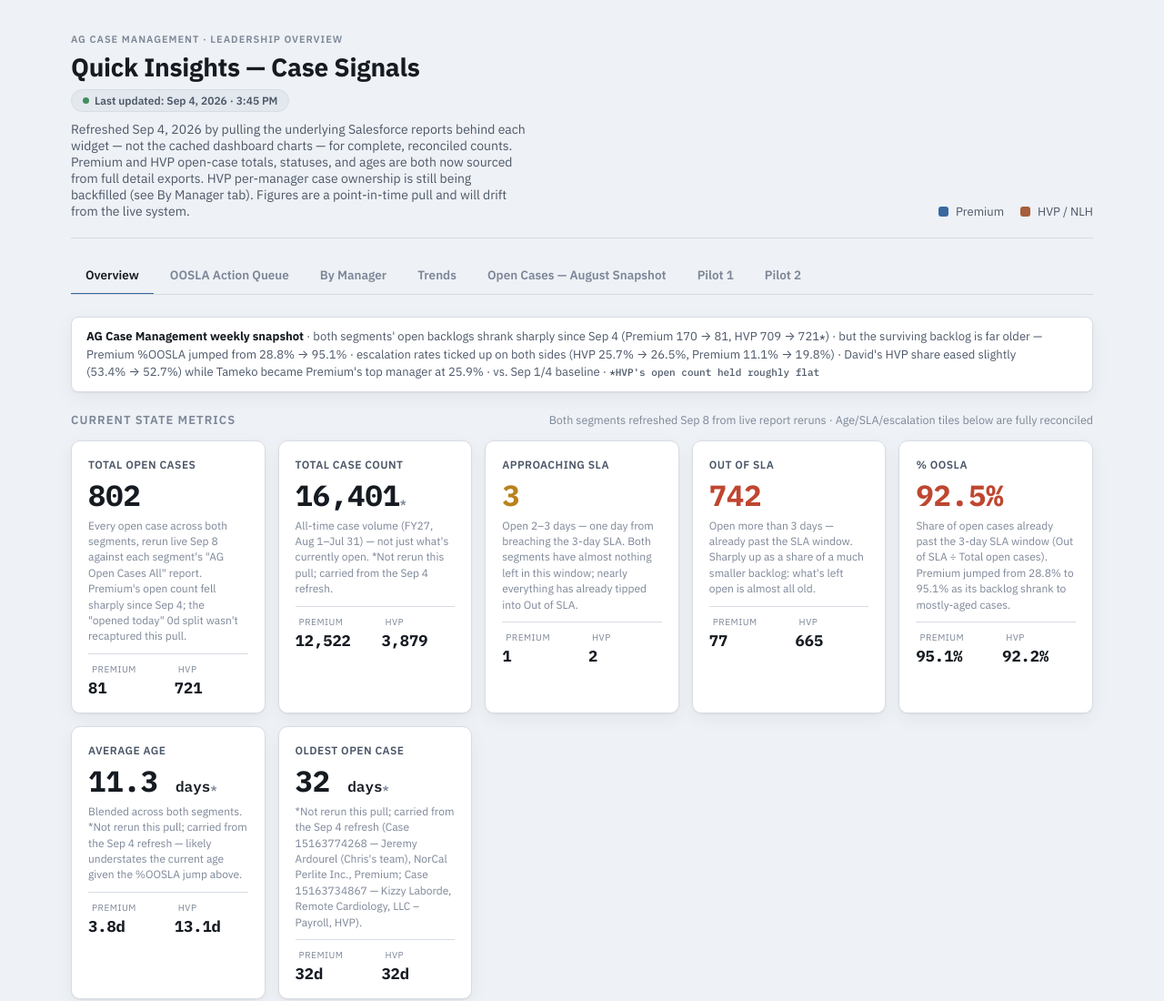
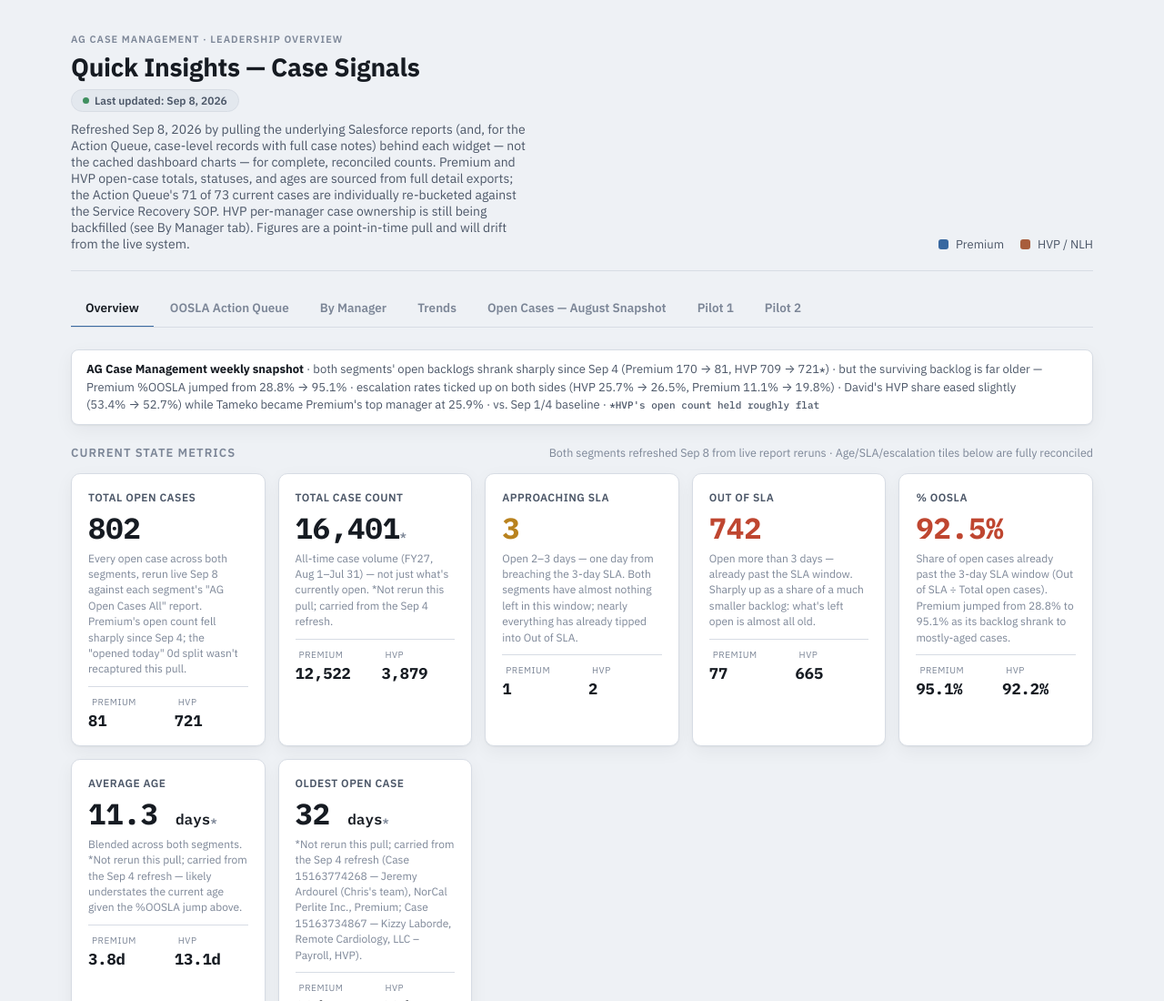
Before and after one commit to sbeckers1/AG-Beckers-, a plain HTML site: page index.html in a window 1280 px wide. Shown: the top 1100 px of the page at 91% size. Drawn offline with Linux system fonts and the light colour scheme.

Commit message:
Update last-updated stamp to Sep 8, 2026

```diff
--- a/index.html
+++ b/index.html
@@ -322,8 +322,8 @@
     <div class="titleblock">
       <p class="eyebrow">AG Case Management &middot; Leadership Overview</p>
       <h1>Quick Insights — Case Signals</h1>
-      <p class="last-updated" style="display:inline-flex; align-items:center; gap:6px; font-size:12px; font-weight:600; color:var(--ink-soft); background:var(--surface-2); border:1px solid var(--border); border-radius:20px; padding:4px 12px; margin:2px 0 10px;"><span style="width:7px; height:7px; border-radius:50%; background:var(--good); flex-shrink:0;"></span>Last updated: Sep&nbsp;4, 2026 &middot; 3:45&nbsp;PM</p>
-      <p>Refreshed Sep&nbsp;4, 2026 by pulling the underlying Salesforce reports behind each widget — not the cached dashboard charts — for complete, reconciled counts. Premium and HVP open-case totals, statuses, and ages are both now sourced from full detail exports. HVP per-manager case ownership is still being backfilled (see By Manager tab). Figures are a point-in-time pull and will drift from the live system.</p>
+      <p class="last-updated" style="display:inline-flex; align-items:center; gap:6px; font-size:12px; font-weight:600; color:var(--ink-soft); background:var(--surface-2); border:1px solid var(--border); border-radius:20px; padding:4px 12px; margin:2px 0 10px;"><span style="width:7px; height:7px; border-radius:50%; background:var(--good); flex-shrink:0;"></span>Last updated: Sep&nbsp;8, 2026</p>
+      <p>Refreshed Sep&nbsp;8, 2026 by pulling the underlying Salesforce reports (and, for the Action Queue, case-level records with full case notes) behind each widget — not the cached dashboard charts — for complete, reconciled counts. Premium and HVP open-case totals, statuses, and ages are sourced from full detail exports; the Action Queue's 71 of 73 current cases are individually re-bucketed against the Service Recovery SOP. HVP per-manager case ownership is still being backfilled (see By Manager tab). Figures are a point-in-time pull and will drift from the live system.</p>
     </div>
     <div class="legend">
       <span class="item"><span class="swatch" style="background:var(--premium)"></span>Premium</span>
```
